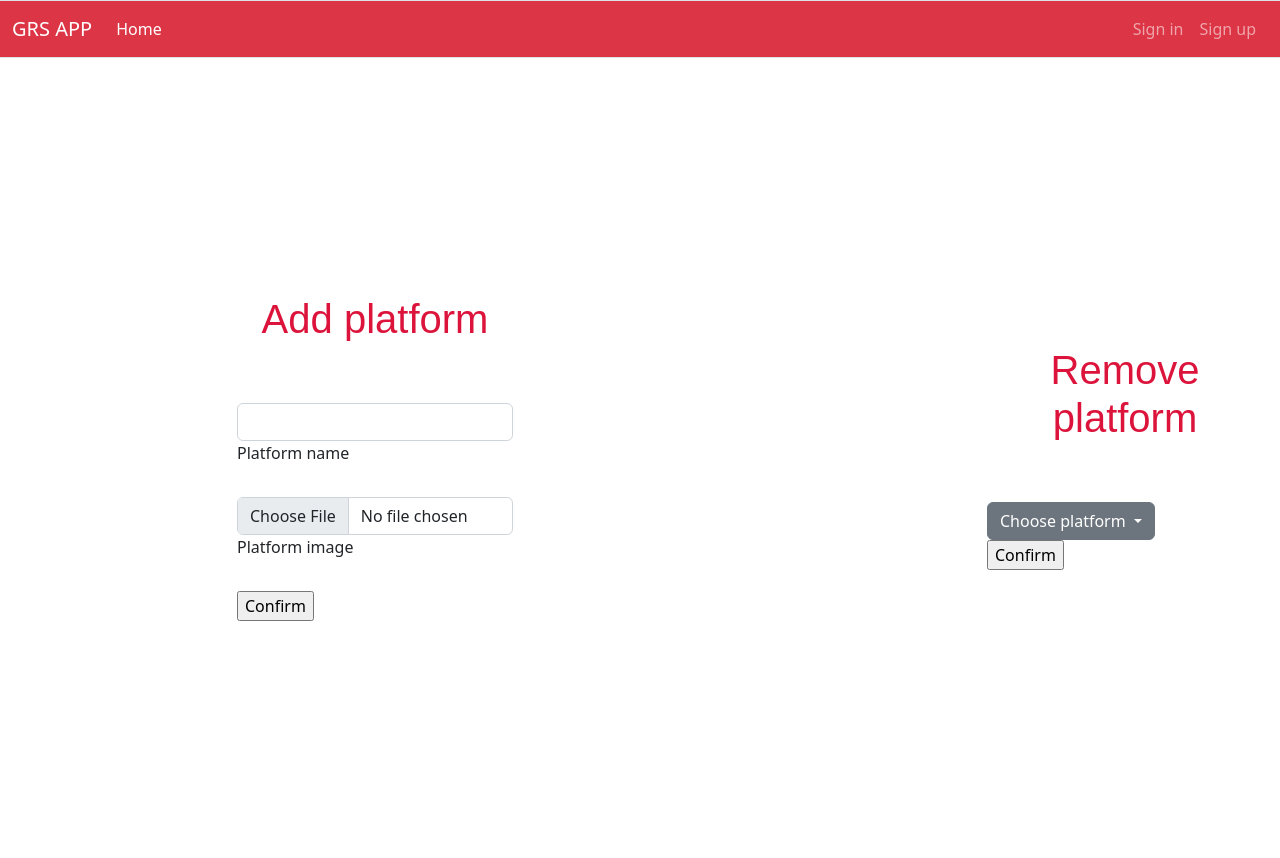
After one commit to smannist/game-release-search, a Flask app: template templates/manageplatforms.html in a window 1280 px wide; the page is wider, and only the part inside the window is pictured. The commit adds this page. Run offline with Flask 2, Linux system fonts and the light colour scheme; the template is opened without the code that fills it, so the values that code supplies are empty.

Commit message:
Added admin role and functionalities

```diff
--- a/services/platform.py
+++ b/services/platform.py
@@ -10,3 +10,8 @@ def get_platform():
     sql = "SELECT id, name FROM platforms"
     result = db.session.execute(sql)
     return result.fetchall()
+
+def add_platform(name, image):
+    sql = "INSERT INTO platforms (name, image) VALUES (:name, :image)"
+    db.session.execute(sql, {"name":name, "image":image})
+    db.session.commit()
--- a/static/style.css
+++ b/static/style.css
@@ -8,6 +8,28 @@
 .float-container {
     align-items: center;
     padding: 20px;
+}
+
+.admin-jumbotron {
+    width: 1500px;
+    margin: 0 auto;
+}
+
+.games-width {
+    max-width: 30% !important;
+}
+
+.platforms-width {
+    max-width: 20% !important;
+}
+
+.platforms-margin {
+    margin-bottom: 20px;
+}
+
+.margin-admin {
+    margin-right: 200px;
+    margin-left: 200px
 }
 
 .setBorder {
@@ -53,3 +75,7 @@ h1 {
     margin-bottom: 60px;
     text-align: center;
 }
+
+a {
+    text-decoration: None;
+}
--- a/templates/layout.html
+++ b/templates/layout.html
@@ -47,6 +47,8 @@
         </div>
       </div>
     </nav>
+    <script src="https://cdn.jsdelivr.net/npm/jquery@3.5.1/dist/jquery.slim.min.js" integrity="sha384-DfXdz2htPH0lsSSs5nCTpuj/zy4C+OGpamoFVy38MVBnE+IbbVYUew+OrCXaRkfj" crossorigin="anonymous"></script>
+    <script src="https://cdn.jsdelivr.net/npm/bootstrap@4.6.1/dist/js/bootstrap.bundle.min.js" integrity="sha384-fQybjgWLrvvRgtW6bFlB7jaZrFsaBXjsOMm/tB9LTS58ONXgqbR9W8oWht/amnpF" crossorigin="anonymous"></script>
     {% block content %}
     {% endblock %}
   </body>
--- /dev/null
+++ b/templates/manageplatforms.html
@@ -0,0 +1,69 @@
+{% extends "layout.html" %} {% block content %}
+
+<div class="admin-jumbotron vertical-center">
+  <div class="container platforms-width">
+    <div class="row">
+      <div class="col">
+        <h1>Add platform</h1>
+        {% if errorFile %}
+        <p>Wrong file type</p>
+        {% endif %} {% if errorName %}
+        <p>Platform name cannot contain only spaces</p>
+        {% endif %}
+        <form
+          action="/adminportal/manageplatforms"
+          method="POST"
+          enctype="multipart/form-data"
+        >
+          <div class="form-outline mb-4">
+            <input class="form-control" type="text" name="name" required />
+            <label class="form-label" for="name">Platform name</label>
+          </div>
+          <div class="form-outline mb-4">
+            <input class="form-control" type="file" name="file" required />
+            <label class="form-label" for="file">Platform image</label>
+          </div>
+          <input type="submit" value="Confirm" />
+          <input
+            type="hidden"
+            name="csrf_token"
+            value="{{ session.csrf_token }}"
+          />
+        </form>
+      </div>
+    </div>
+  </div>
+  <div class="container platforms-width">
+    <div class="row">
+      <div class="col">
+        <h1>Remove platform</h1>
+        <div class="dropdown">
+          <button
+            class="btn btn-secondary dropdown-toggle"
+            type="button"
+            id="dropdown1"
+            data-toggle="dropdown"
+            aria-expanded="false"
+          >
+            Choose platform
+          </button>
+          <ul class="dropdown-menu" aria-labelledby="dropdown1">
+            <li><a class="dropdown-item">Test</a></li>
+            <li><a class="dropdown-item">Test</a></li>
+            <li><a class="dropdown-item">Test</a></li>
+          </ul>
+        </div>
+        <form action="/" method="POST">
+          <input type="submit" value="Confirm" />
+          <input
+            type="hidden"
+            name="csrf_token"
+            value="{{ session.csrf_token }}"
+          />
+        </form>
+      </div>
+    </div>
+  </div>
+</div>
+
+{% endblock %}
--- a/templates/platforms.html
+++ b/templates/platforms.html
@@ -5,7 +5,7 @@
     <h1 class="centerPlatformText">Select a platform</h1>
     <div class="row">
       {% for platforms in platforms %}
-      <div class="col-4">
+      <div class="col-4 platforms-margin">
         <a href="platforms/{{ platforms.name }}/games">
           <div class="card">
             <img src="/image/{{ platforms.id }}" class="card-img-top" />
```
Also changed, not shown: routes.py (+27 -0 lines), services/user.py (+14 -2 lines), templates/adminportal.html (added, +18 -0 lines), utils/util.py (+13 -1 lines).
